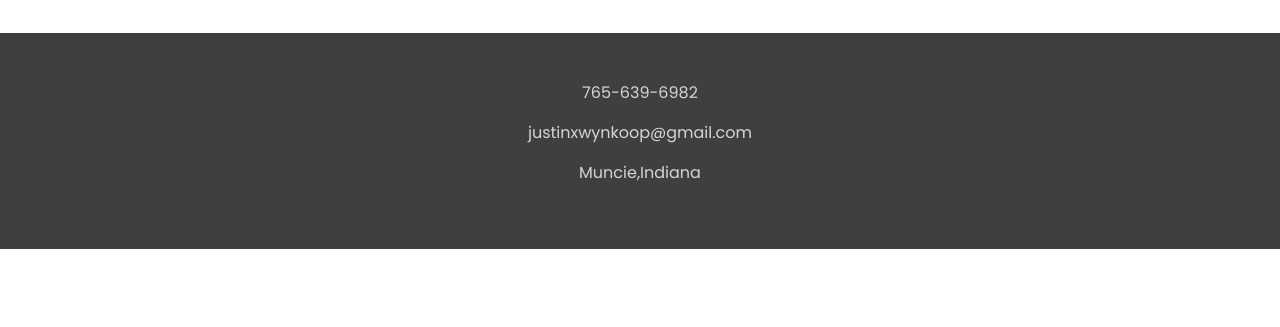
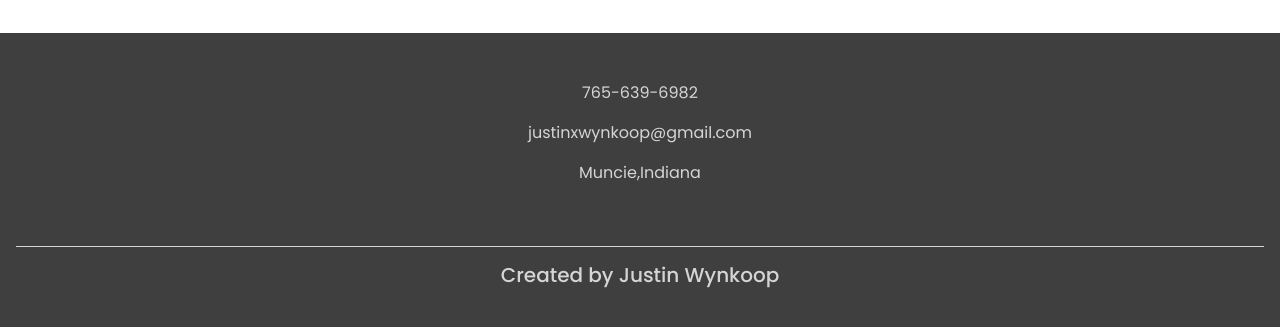
Before and after one commit to justinxwynkoop/justinxwynkoop.github.io, a plain HTML site: page index.html in a window 1280 px wide. Shown: the part 3118-3445 px from the top of the page. Before the commit the page ends 3367 px from the top, so only its background shows below. Drawn offline with nearby package versions, Linux system fonts and the light colour scheme.

Commit message:
Created footer. Took out placeholder project.

```diff
--- a/index.html
+++ b/index.html
@@ -158,7 +158,7 @@
             </div>
           </div>
         </div>
-        <div class="col-md-4">
+       <!-- <div class="col-md-4">
           <div class="card">
             <img class="card-img-top" src="img/computer-science-header.jpg" />
             <div class="card-body">
@@ -166,7 +166,7 @@
               <p class="card-text"></p>
               <a href="#" target="_blank" class="btn btn-outline-secondary">Link to Github</a>
             </div>
-          </div>
+          </div>-->
         </div>
       </div>
     </div>
@@ -214,7 +214,10 @@
             <p>justinxwynkoop@gmail.com</p>
             <p>Muncie,Indiana</p>
           </div>
-          <div class="col-md-4"></div>
+          <div class="col-12">
+            <hr class="light">
+            <h5>Created by Justin Wynkoop</h5>
+          </div>
         </div>
       </div>
     </footer>
--- a/style.css
+++ b/style.css
@@ -134,7 +134,7 @@ footer {
 
 hr.light {
   border-top: 1px solid #d5d5d5;
-  width: 75%;
+  width: 100%;
   margin-top: .8rem;
   margin-bottom: 1rem;
 }
```
Also changed, not shown: README.md.
